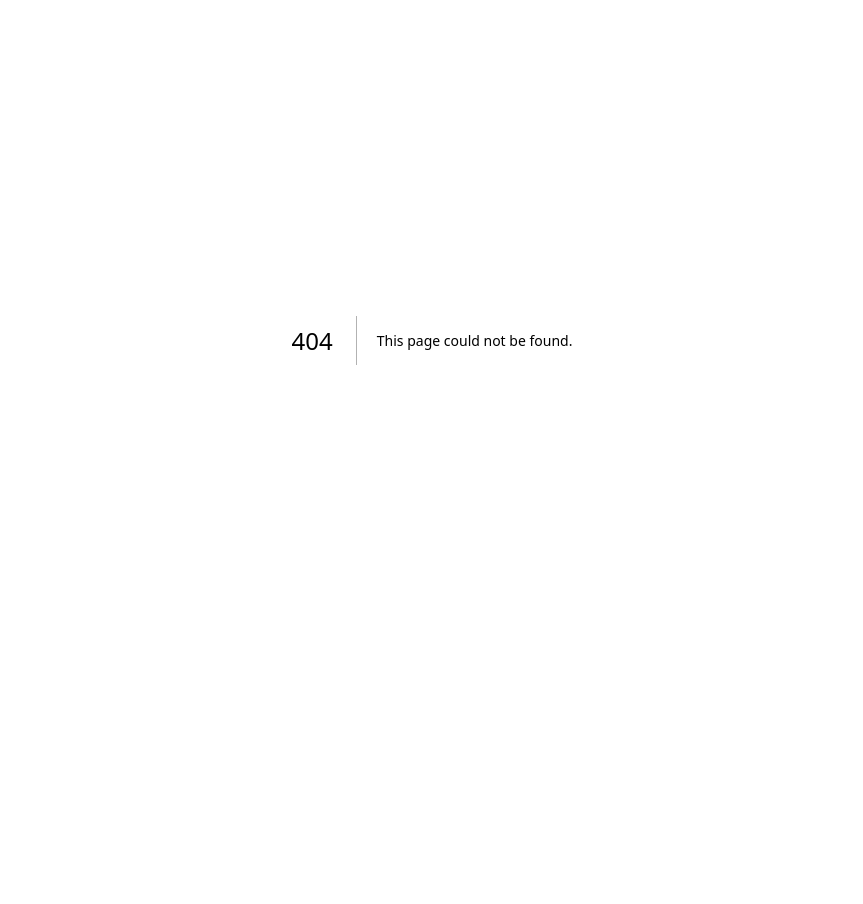
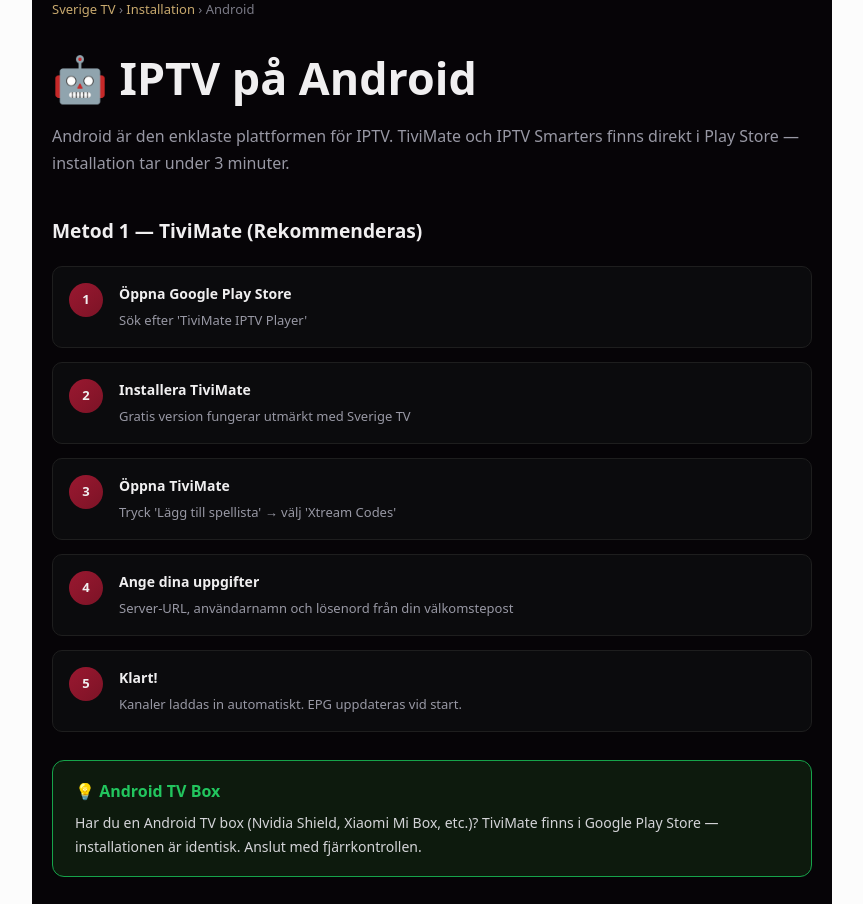
Before and after one commit to manzi21/sweden, a Next.js app: page /installation/android in a window 1280 px wide. Before the commit this address had no page. Shown: the part 60-964 px from the top of the page, without its empty margins (208-1071 px from the left). Before the commit the page ends 800 px from the top, so only its background shows below. Built offline with nearby package versions, Linux system fonts and the light colour scheme.

Commit message:
Create page.tsx

```diff
--- /dev/null
+++ b/app/installation/android/page.tsx
@@ -0,0 +1,16 @@
+import type{Metadata}from"next";
+export const metadata:Metadata={title:"IPTV på Android — Installationsguide Sverige TV 2026",description:"Installera IPTV på Android-mobil, surfplatta eller TV-box. TiviMate och IPTV Smarters steg för steg."};
+export default function Page(){return(<main style={{maxWidth:800,margin:"0 auto",padding:"60px 20px",color:"#f0eff0",fontFamily:"system-ui,sans-serif",background:"#060407",minHeight:"100vh"}}>
+<nav style={{marginBottom:24,fontSize:13,color:"#7a7a86"}}><a href="/" style={{color:"#c8a96e",textDecoration:"none"}}>Sverige TV</a> › <a href="/installation" style={{color:"#c8a96e",textDecoration:"none"}}>Installation</a> › Android</nav>
+<h1 style={{fontSize:"clamp(1.8rem,5vw,2.8rem)",fontWeight:900,marginBottom:12}}>🤖 IPTV på Android</h1>
+<p style={{color:"#9898a4",marginBottom:40,lineHeight:1.7}}>Android är den enklaste plattformen för IPTV. TiviMate och IPTV Smarters finns direkt i Play Store — installation tar under 3 minuter.</p>
+<h2 style={{fontSize:"1.2rem",fontWeight:800,margin:"0 0 20px"}}>Metod 1 — TiviMate (Rekommenderas)</h2>
+{[["Öppna Google Play Store","Sök efter 'TiviMate IPTV Player'"],["Installera TiviMate","Gratis version fungerar utmärkt med Sverige TV"],["Öppna TiviMate","Tryck 'Lägg till spellista' → välj 'Xtream Codes'"],["Ange dina uppgifter","Server-URL, användarnamn och lösenord från din välkomstepost"],["Klart!","Kanaler laddas in automatiskt. EPG uppdateras vid start."]].map(([t,d],i)=>(<div key={i} style={{display:"flex",gap:16,marginBottom:14,background:"#0b0b0d",border:"1px solid #1e1e1e",borderRadius:10,padding:"16px"}}>
+<div style={{width:34,height:34,borderRadius:"50%",background:"linear-gradient(135deg,#9a1830,#7c1326)",display:"flex",alignItems:"center",justifyContent:"center",fontWeight:900,fontSize:13,flexShrink:0}}>{i+1}</div>
+<div><b style={{display:"block",marginBottom:3,fontSize:14}}>{t}</b><span style={{color:"#9898a4",fontSize:13}}>{d}</span></div></div>))}
+<div style={{background:"#0d1a0d",border:"1px solid #16a34a",borderRadius:12,padding:"18px 22px",margin:"28px 0"}}>
+<b style={{color:"#22c55e"}}>💡 Android TV Box</b>
+<p style={{margin:"8px 0 0",color:"#d4d4d8",lineHeight:1.7,fontSize:14}}>Har du en Android TV box (Nvidia Shield, Xiaomi Mi Box, etc.)? TiviMate finns i Google Play Store — installationen är identisk. Anslut med fjärrkontrollen.</p></div>
+{[["Fungerar Sverige TV på alla Android-versioner?","Android 5.0 och senare stöds. De flesta enheter från 2015 och nyare fungerar utan problem."],["TiviMate vs IPTV Smarters på Android?","Båda fungerar. TiviMate har bättre EPG och är snabbare. IPTV Smarters är enklare att konfigurera för nybörjare."],["Kan jag använda Chromecast?","Ja — du kan casta från TiviMate till en Chromecast-kompatibel TV direkt från appen."]].map(([q,a],i)=>(<details key={i} style={{background:"#0b0b0d",border:"1px solid #222",borderRadius:10,marginBottom:10,padding:"14px 18px"}}><summary style={{fontWeight:700,cursor:"pointer"}}>{q}</summary><p style={{marginTop:10,color:"#d4d4d8",lineHeight:1.7,fontSize:14}}>{a}</p></details>))}
+<div style={{background:"#1a0a10",border:"1px solid #7c1326",borderRadius:14,padding:"28px",marginTop:36,textAlign:"center"}}><h3 style={{fontWeight:900,marginBottom:8}}>Behöver du hjälp med Android-installation?</h3><p style={{color:"#9898a4",marginBottom:20}}>Vi hjälper dig via WhatsApp — steg för steg.</p><a href="https://wa.me/447307410512?text=Hej!+Jag+behöver+hjälp+med+IPTV+på+Android." target="_blank" rel="noreferrer" style={{background:"#22c55e",color:"#000",padding:"14px 28px",borderRadius:8,textDecoration:"none",fontWeight:800}}>💬 WhatsApp-support</a></div>
+</main>);}
```
